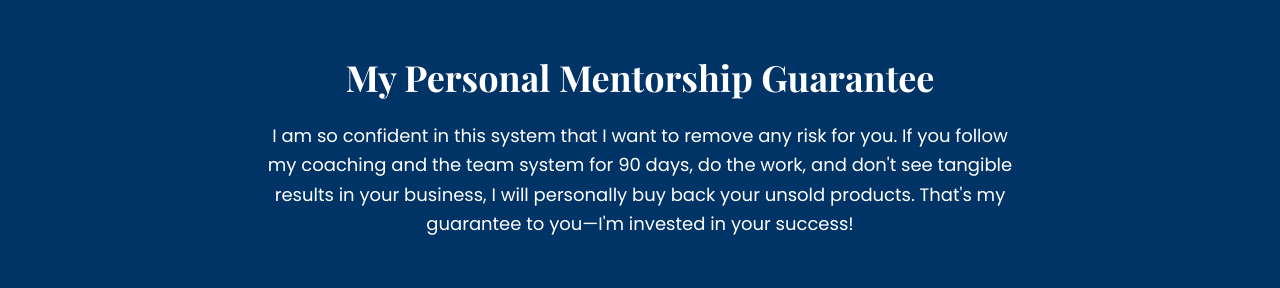
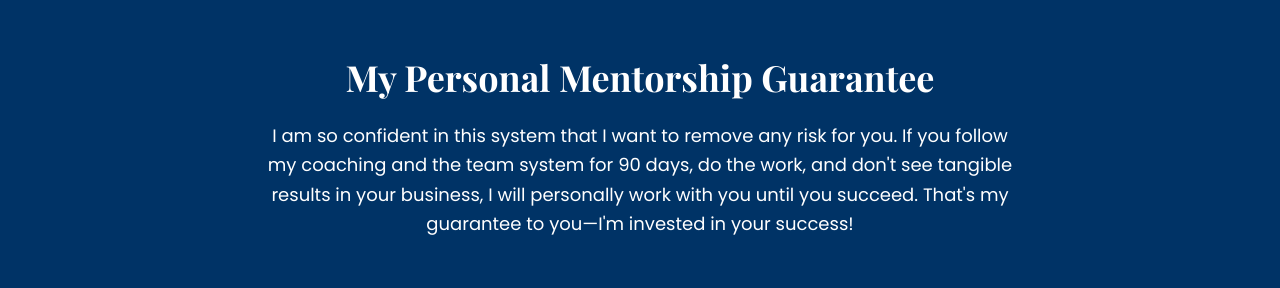
Before and after one commit to Ogabamz/business-opportunity, a plain HTML site: page index.html in a window 1280 px wide. Shown: the part 5820-6108 px from the top of the page. Drawn offline with nearby package versions, Linux system fonts and the light colour scheme.

Commit message:
Update project files

```diff
--- a/index.html
+++ b/index.html
@@ -229,7 +229,7 @@
             <div class="container mx-auto px-6 max-w-4xl text-center">
                 <h2 class="text-3xl md:text-4xl font-heading font-bold mb-6">My Personal Mentorship Guarantee</h2>
                 <p class="text-lg leading-relaxed max-w-3xl mx-auto">
-                    I am so confident in this system that I want to remove any risk for you. If you follow my coaching and the team system for 90 days, do the work, and don't see tangible results in your business, I will personally buy back your unsold products. That's my guarantee to you—I'm invested in your success!
+                    I am so confident in this system that I want to remove any risk for you. If you follow my coaching and the team system for 90 days, do the work, and don't see tangible results in your business, I will personally work with you until you succeed. That's my guarantee to you—I'm invested in your success!
                 </p>
             </div>
         </section>
```
